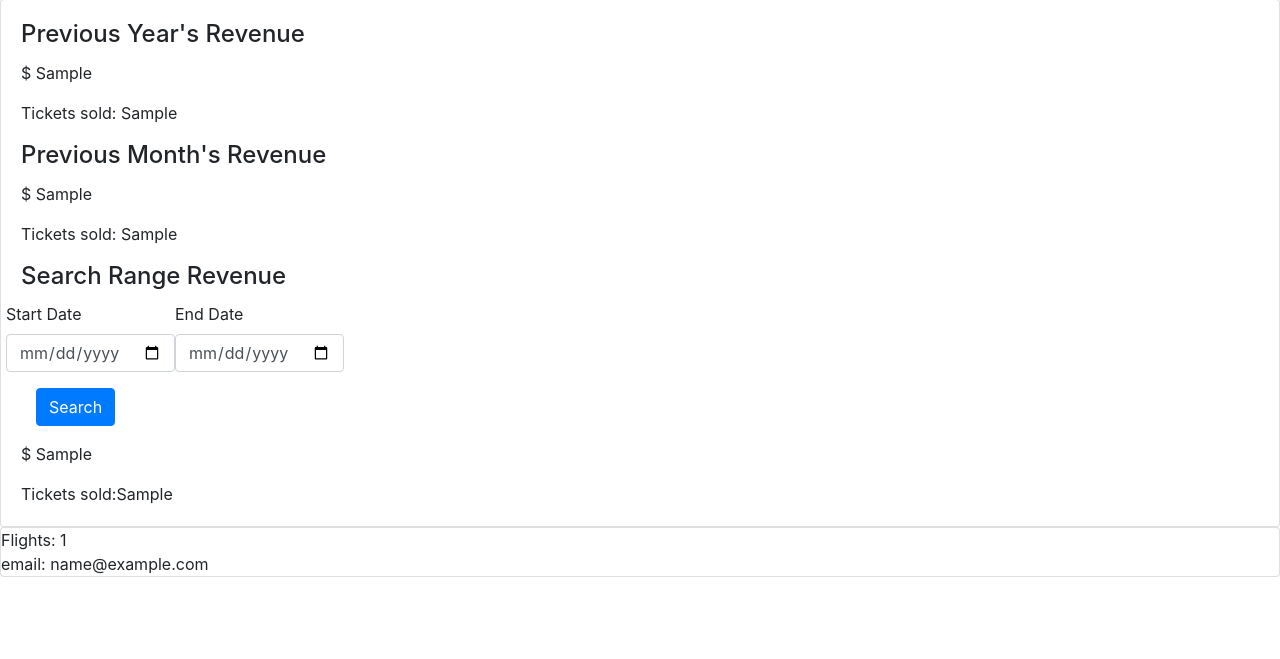
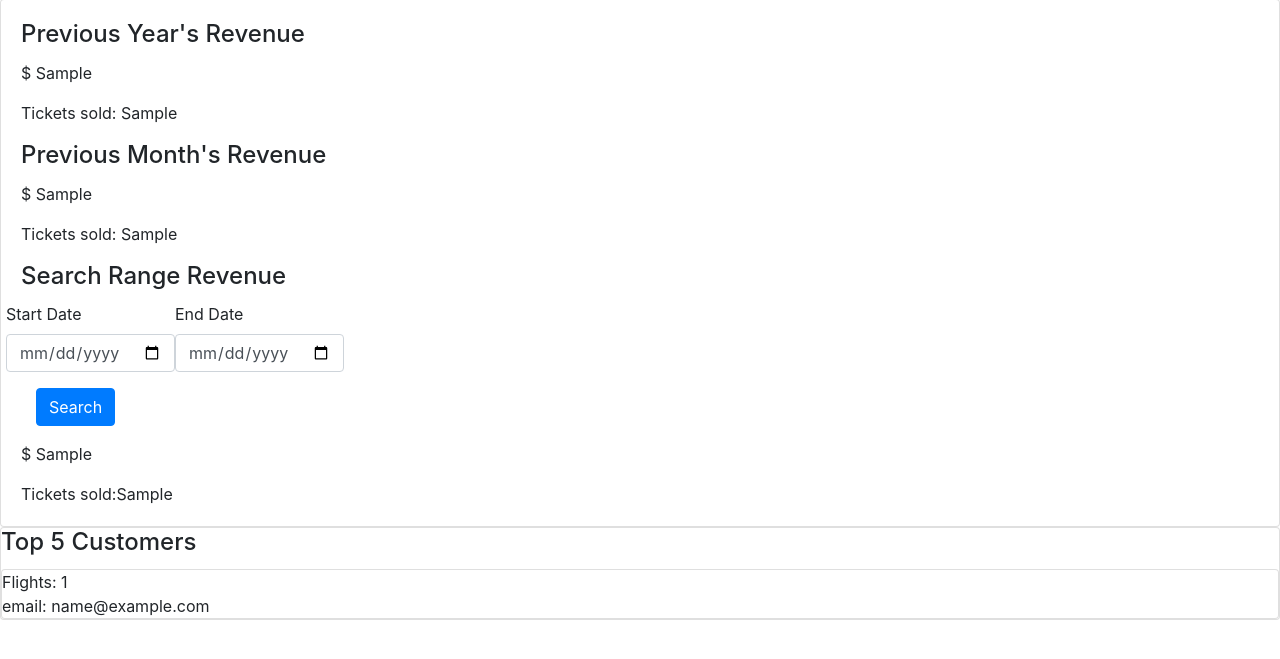
Before and after one commit to dahongj/Airlines, a Flask app: template templates/staffrevenue.html in a window 1280 px wide. Shown: the part 57-716 px from the top of the page. Run offline with Flask 3, Linux system fonts and the light colour scheme; the template is opened without the code that fills it: most values are stand-ins (such as "Sample title", 1, 10 or a date in 2020); some libraries are stand-ins or nearby versions.

Commit message:
fixed display

```diff
--- a/templates/staffrevenue.html
+++ b/templates/staffrevenue.html
@@ -33,10 +33,17 @@
     </div>
 </div>
 
+
+{% if customers %}
+<div class="card">
+<h4 class="card-title">Top 5 Customers</h6>
 {% for customer in customers%}
 <div class="card">
     Flights: {{customer.num_flights}}<br>
     email: {{customer.email}}
 </div>
 {%endfor%}
+</div>
+{% endif %}
+</div>
 {%endblock%}
```
